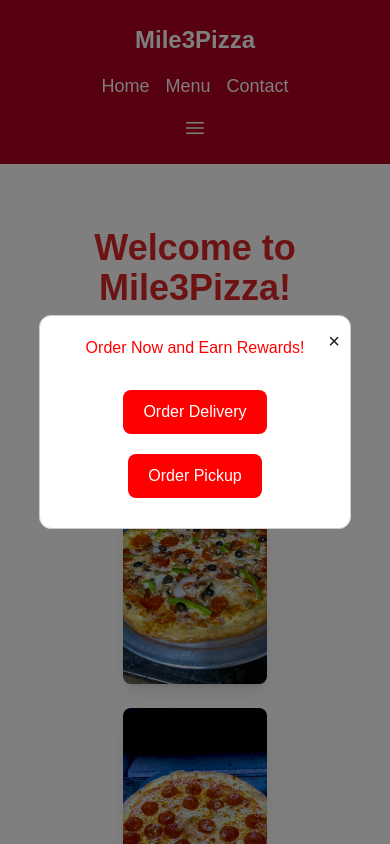
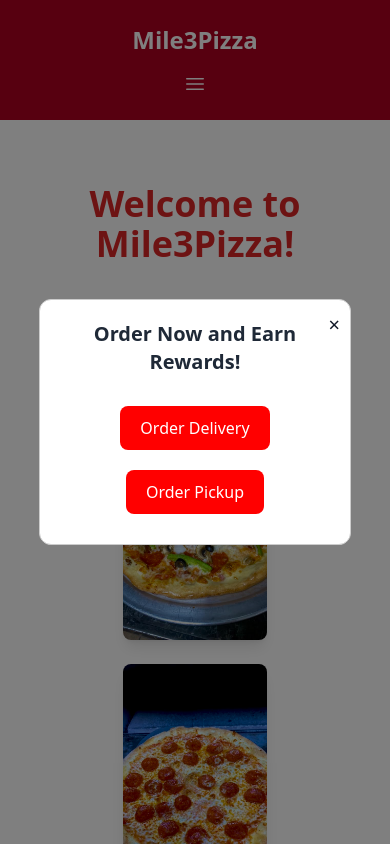
Before and after one commit to jusbuckingham/milethreepizza, a Next.js app: page / in a window 390 px wide. Shown: the top 844 px of the page. Built offline with nearby package versions, Linux system fonts and the light colour scheme.

Commit message:
fix img loading issues on mobile

```diff
--- a/app/layout.tsx
+++ b/app/layout.tsx
@@ -6,16 +6,18 @@
   src: "./fonts/GeistVF.woff",
   variable: "--font-geist-sans",
   weight: "100 900",
+  display: "swap", // This will make text visible immediately with a fallback if the font hasn't loaded yet
 });
 const geistMono = localFont({
   src: "./fonts/GeistMonoVF.woff",
   variable: "--font-geist-mono",
   weight: "100 900",
+  display: "swap",
 });
 
 export const metadata: Metadata = {
-  title: "mile3pizza",
-  description: "mile3pizza",
+  title: "Mile3Pizza - Fresh, Delicious Pizza",
+  description: "Order the best NY-style pizza at Mile3Pizza. Check out our menu and contact us for a delicious pizza experience.",
 };
 
 export default function RootLayout({
@@ -26,7 +28,7 @@
   return (
     <html lang="en">
       <body
-        className={`${geistSans.variable} ${geistMono.variable} antialiased`}
+        className={`${geistSans.variable} ${geistMono.variable} antialiased bg-white text-gray-900 font-sans`}
       >
         {children}
       </body>
--- a/app/page.tsx
+++ b/app/page.tsx
@@ -191,6 +191,9 @@
                 alt={image.alt}
                 width={400}
                 height={400}
+                placeholder="blur"
+                blurDataURL="/images/placeholder.png"
+                quality={75}
                 className="w-full h-full object-cover"
               />
             </motion.div>
--- a/components/Navbar.tsx
+++ b/components/Navbar.tsx
@@ -1,11 +1,20 @@
 import Link from 'next/link';
 import { Bars3Icon } from '@heroicons/react/24/outline';
+import { useState } from 'react';
 
 export default function Navbar() {
+  const [isMobileMenuOpen, setIsMobileMenuOpen] = useState(false);
+
+  const toggleMobileMenu = () => {
+    setIsMobileMenuOpen(!isMobileMenuOpen);
+  };
+
   return (
     <nav className="bg-primary p-6 text-secondary flex flex-col md:flex-row justify-center items-center space-y-4 md:space-y-0 md:space-x-8">
       <div className="text-2xl font-bold text-center">Mile3Pizza</div>
-      <div className="flex space-x-4">
+
+      {/* Desktop Links */}
+      <div className="hidden md:flex space-x-4">
         <Link href="#home" className="text-lg hover:text-white">
           Home
         </Link>
@@ -16,7 +25,30 @@
           Contact
         </Link>
       </div>
-      <Bars3Icon className="h-6 w-6 md:hidden" />
+
+      {/* Mobile Menu Icon */}
+      <button
+        onClick={toggleMobileMenu}
+        className="md:hidden"
+        aria-label="Toggle mobile menu"
+      >
+        <Bars3Icon className="h-6 w-6" />
+      </button>
+
+      {/* Mobile Menu */}
+      {isMobileMenuOpen && (
+        <div className="flex flex-col items-center space-y-2 mt-4 md:hidden">
+          <Link href="#home" className="text-lg hover:text-white" onClick={toggleMobileMenu}>
+            Home
+          </Link>
+          <Link href="#menu" className="text-lg hover:text-white" onClick={toggleMobileMenu}>
+            Menu
+          </Link>
+          <Link href="#contact" className="text-lg hover:text-white" onClick={toggleMobileMenu}>
+            Contact
+          </Link>
+        </div>
+      )}
     </nav>
   );
 }
--- a/components/OrderModal.tsx
+++ b/components/OrderModal.tsx
@@ -3,7 +3,6 @@
 
 export default function OrderModal() {
   const [isOpen, setIsOpen] = useState(true);
-  const [isMobile, setIsMobile] = useState(false);
 
   useEffect(() => {
     if (typeof window !== "undefined") {
@@ -13,15 +12,6 @@
       } else {
         console.warn("App element with id '__next' not found.");
       }
-
-      // Check if the screen width is mobile-sized
-      const handleResize = () => {
-        setIsMobile(window.innerWidth <= 600);
-      };
-
-      handleResize(); // Initial check
-      window.addEventListener("resize", handleResize);
-      return () => window.removeEventListener("resize", handleResize);
     }
   }, []);
 
@@ -66,7 +56,7 @@
       >
         &times;
       </button>
-      <h2 className={isMobile ? "mobileTextColor" : "defaultTextColor"}>
+      <h2 className="text-xl font-semibold text-gray-800 md:text-gray-900">
         Order Now and Earn Rewards!
       </h2>
       <div style={{ marginTop: '20px' }}>
```
Also changed, not shown: 1 other file (tests, documents, lock files or other folders).
